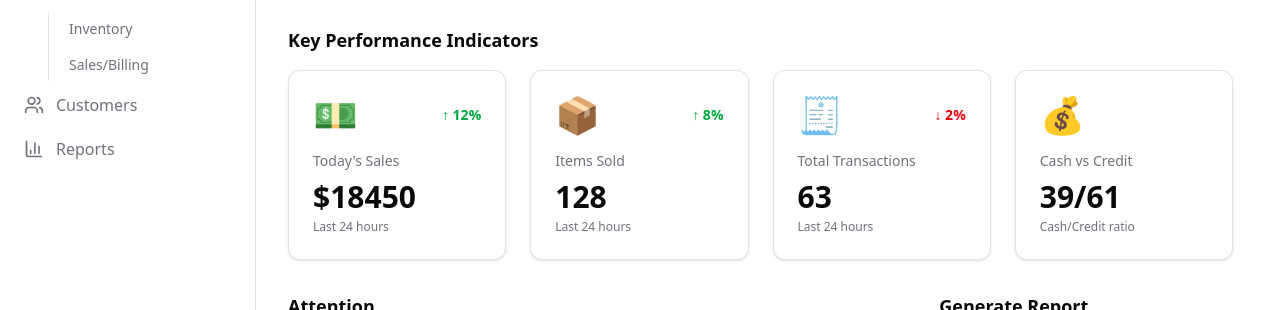
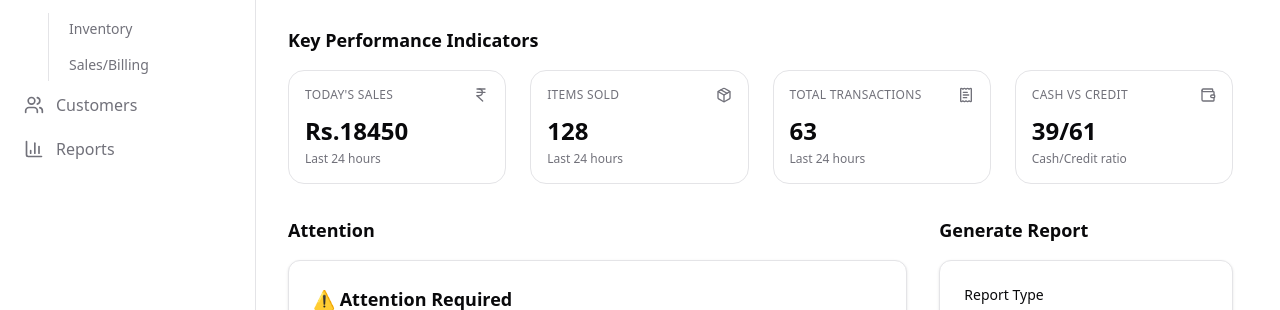
Before and after one commit to Sobindra2005/Inventory-Management, a Next.js app in the folder frontend/: page /dashboard in a window 1280 px wide. Shown: the part 191-501 px from the top of the page. Built offline with nearby package versions, Linux system fonts and the light colour scheme; no server answers.

Commit message:
feat: integrate KPI card component with motion effects and update styling for better UX

```diff
--- a/frontend/app/dashboard/page.tsx
+++ b/frontend/app/dashboard/page.tsx
@@ -5,6 +5,7 @@
 "use client";
 
 import React from "react";
+import { IndianRupee, Package, ReceiptText, Wallet } from "lucide-react";
 import {
   useDashboardData,
   useLowStockProducts,
@@ -86,31 +87,28 @@ export default function DashboardPage() {
           </h2>
           <div className="grid grid-cols-1 md:grid-cols-2 lg:grid-cols-4 gap-6">
             <KPICard
-              icon="💵"
+              icon={<IndianRupee className="h-4 w-4" />}
               label="Today's Sales"
-              value={`$${dashboardQuery.data?.kpi.todaySales ?? 0}`}
+              value={`Rs.${dashboardQuery.data?.kpi.todaySales ?? 0}`}
               subtext="Last 24 hours"
-              trend={{ direction: "up", percentage: 12 }}
               isLoading={isLoading}
             />
             <KPICard
-              icon="📦"
+              icon={<Package className="h-4 w-4" />}
               label="Items Sold"
               value={dashboardQuery.data?.kpi.itemsSold ?? 0}
               subtext="Last 24 hours"
-              trend={{ direction: "up", percentage: 8 }}
               isLoading={isLoading}
             />
             <KPICard
-              icon="🧾"
+              icon={<ReceiptText className="h-4 w-4" />}
               label="Total Transactions"
               value={dashboardQuery.data?.kpi.totalTransactions ?? 0}
               subtext="Last 24 hours"
-              trend={{ direction: "down", percentage: 2 }}
               isLoading={isLoading}
             />
             <KPICard
-              icon="💰"
+              icon={<Wallet className="h-4 w-4" />}
               label="Cash vs Credit"
               value={
                 dashboardQuery.data
--- a/frontend/components/dashboard/customers-credit-manager.tsx
+++ b/frontend/components/dashboard/customers-credit-manager.tsx
@@ -2,10 +2,10 @@
 
 import React, { useMemo, useState } from "react";
 import { AlertTriangle, CalendarClock, IndianRupee, Search, Users } from "lucide-react";
-import { motion } from "motion/react";
 import { useCustomerCreditList } from "@/lib/queries/use-customers-credit-query";
 import type { CreditStatus } from "@/lib/contracts/customers";
 import { CustomSelect } from "@/components/ui/custom-select";
+import { KPICard } from "@/components/dashboard/kpi-card";
 
 const formatMoney = (value: number) => `Rs.${value.toLocaleString("en-IN", { maximumFractionDigits: 2 })}`;
 
@@ -106,21 +106,15 @@ export const CustomersCreditManager: React.FC = () => {
       )}
 
       <div className="grid gap-4 sm:grid-cols-2 xl:grid-cols-4">
-        {kpis.map((kpi, index) => (
-          <motion.div
+        {kpis.map((kpi) => (
+          <KPICard
             key={kpi.title}
-            initial={{ opacity: 0, y: 10 }}
-            animate={{ opacity: 1, y: 0 }}
-            transition={{ delay: index * 0.04 }}
-            className="rounded-2xl border border-border bg-card p-4"
-          >
-            <div className="mb-3 flex items-center justify-between">
-              <p className="text-xs font-medium uppercase tracking-wide text-muted-foreground">{kpi.title}</p>
-              <kpi.icon className="h-4 w-4 text-muted-foreground" />
-            </div>
-            <p className="text-2xl font-bold text-foreground">{kpi.value}</p>
-            <p className="mt-1 text-xs text-muted-foreground">{kpi.sub}</p>
-          </motion.div>
+            icon={<kpi.icon className="h-4 w-4" />}
+            label={kpi.title}
+            value={kpi.value}
+            subtext={kpi.sub}
+            isLoading={customerCreditQuery.isLoading}
+          />
         ))}
       </div>
 
--- a/frontend/components/dashboard/inventory-manager.tsx
+++ b/frontend/components/dashboard/inventory-manager.tsx
@@ -368,14 +368,14 @@ export const InventoryManager: React.FC = () => {
                             transition={{ duration: 0.2 }}
                             className="mt-5 overflow-hidden"
                         >
-                            <div className="grid gap-3 border-t border-border pt-5 md:grid-cols-2 lg:grid-cols-3">
+                            <div className="grid gap-3 border-t border-border pt-5 px-2 md:grid-cols-2 lg:grid-cols-3">
                                 <div>
                                     <label className="mb-1 block text-xs font-medium text-muted-foreground">
                                         Product Name
                                     </label>
                                     <input
                                         {...register("name")}
-                                        className="w-full rounded-lg border border-input bg-background px-3 py-2 text-sm outline-none ring-offset-background focus:ring-2 focus:ring-ring"
+                                        className="w-full rounded-lg border border-input bg-background px-3 py-2 text-sm outline-none focus:outline-none focus:ring-2 focus:ring-indigo-500/20 transition-all placeholder:text-muted-foreground/50"
                                     />
                                     {errors.name && (
                                         <p className="mt-1 text-xs text-destructive">{errors.name.message}</p>
@@ -388,7 +388,7 @@ export const InventoryManager: React.FC = () => {
                                     </label>
                                     <input
                                         {...register("barcode")}
-                                        className="w-full rounded-lg border border-input bg-background px-3 py-2 text-sm outline-none ring-offset-background focus:ring-2 focus:ring-ring"
+                                        className="w-full rounded-lg border border-input bg-background px-3 py-2 text-sm outline-none focus:outline-none focus:ring-2 focus:ring-indigo-500/20 transition-all placeholder:text-muted-foreground/50"
                                     />
                                     {errors.barcode && (
                                         <p className="mt-1 text-xs text-destructive">{errors.barcode.message}</p>
@@ -401,7 +401,7 @@ export const InventoryManager: React.FC = () => {
                                     </label>
                                     <input
                                         {...register("category")}
-                                        className="w-full rounded-lg border border-input bg-background px-3 py-2 text-sm outline-none ring-offset-background focus:ring-2 focus:ring-ring"
+                                        className="w-full rounded-lg border border-input bg-background px-3 py-2 text-sm outline-none focus:outline-none focus:ring-2 focus:ring-indigo-500/20 transition-all placeholder:text-muted-foreground/50"
                                     />
                                     {errors.category && (
                                         <p className="mt-1 text-xs text-destructive">{errors.category.message}</p>
@@ -416,7 +416,7 @@ export const InventoryManager: React.FC = () => {
                                         type="number"
                                         min={0}
                                         {...register("stock", { valueAsNumber: true })}
-                                        className="w-full rounded-lg border border-input bg-background px-3 py-2 text-sm outline-none ring-offset-background focus:ring-2 focus:ring-ring"
+                                        className="w-full rounded-lg border border-input bg-background px-3 py-2 text-sm outline-none focus:outline-none focus:ring-2 focus:ring-indigo-500/20 transition-all placeholder:text-muted-foreground/50"
                                     />
                                     {errors.stock && (
                                         <p className="mt-1 text-xs text-destructive">{errors.stock.message}</p>
@@ -432,7 +432,7 @@ export const InventoryManager: React.FC = () => {
                                         step="0.01"
                                         min={0}
                                         {...register("price", { valueAsNumber: true })}
-                                        className="w-full rounded-lg border border-input bg-background px-3 py-2 text-sm outline-none ring-offset-background focus:ring-2 focus:ring-ring"
+                                        className="w-full rounded-lg border border-input bg-background px-3 py-2 text-sm outline-none focus:outline-none focus:ring-2 focus:ring-indigo-500/20 transition-all placeholder:text-muted-foreground/50"
                                     />
                                     {errors.price && (
                                         <p className="mt-1 text-xs text-destructive">{errors.price.message}</p>
@@ -447,7 +447,7 @@ export const InventoryManager: React.FC = () => {
                                         type="number"
                                         min={1}
                                         {...register("lowStockThreshold", { valueAsNumber: true })}
-                                        className="w-full rounded-lg border border-input bg-background px-3 py-2 text-sm outline-none ring-offset-background focus:ring-2 focus:ring-ring"
+                                        className="w-full rounded-lg border border-input bg-background px-3 py-2 text-sm outline-none focus:outline-none focus:ring-2 focus:ring-indigo-500/20 transition-all placeholder:text-muted-foreground/50"
                                     />
                                     {errors.lowStockThreshold && (
                                         <p className="mt-1 text-xs text-destructive">
@@ -550,7 +550,7 @@ export const InventoryManager: React.FC = () => {
                                                             setEditingStockId(null);
                                                         }
                                                     }}
-                                                    className="w-20 rounded-md border border-input bg-background px-2 py-1 text-sm outline-none ring-offset-background focus:ring-2 focus:ring-ring"
+                                                    className="w-20 rounded-md border border-input bg-background px-2 py-1 text-sm outline-none focus:outline-none focus:ring-2 focus:ring-indigo-500/20 transition-all placeholder:text-muted-foreground/50"
                                                 />
                                             ) : (
                                                 <button
--- a/frontend/components/dashboard/kpi-card.tsx
+++ b/frontend/components/dashboard/kpi-card.tsx
@@ -4,6 +4,7 @@
  */
 
 import React from 'react';
+import { motion } from 'motion/react';
 
 interface KPICardProps {
   icon: React.ReactNode;
@@ -22,43 +23,34 @@ export const KPICard: React.FC<KPICardProps> = ({
   label,
   value,
   subtext,
-  trend,
   isLoading,
 }) => {
   if (isLoading) {
     return (
-      <div className="bg-card text-card-foreground rounded-xl shadow-sm border border-border p-6 animate-pulse">
-        <div className="h-10 w-12 bg-muted rounded-lg mb-4" />
-        <div className="h-4 w-24 bg-muted rounded mb-3" />
-        <div className="h-8 w-32 bg-muted/70 rounded" />
+      <div className="rounded-2xl border border-border bg-card p-4 animate-pulse">
+        <div className="mb-3 flex items-center justify-between">
+          <div className="h-3 w-28 bg-muted rounded" />
+          <div className="h-4 w-4 bg-muted rounded" />
+        </div>
+        <div className="h-8 w-24 bg-muted/70 rounded" />
+        <div className="mt-2 h-3 w-32 bg-muted rounded" />
       </div>
     );
   }
 
   return (
-    <div className="bg-card text-card-foreground rounded-xl shadow-sm border border-border p-6 hover:shadow-md transition-shadow duration-300">
-      {/* Icon */}
-      <div className="flex items-center justify-between mb-4">
-        <div className="text-4xl">{icon}</div>
-        {trend && (
-          <div
-            className={`flex items-center text-sm font-semibold ${
-              trend.direction === 'up' ? 'text-green-600' : 'text-red-600'
-            }`}
-          >
-            {trend.direction === 'up' ? '↑' : '↓'} {trend.percentage}%
-          </div>
-        )}
+    <motion.div
+      initial={{ opacity: 0, y: 10 }}
+      animate={{ opacity: 1, y: 0 }}
+      transition={{ delay: 1 * 0.04 }}
+      className="rounded-2xl border border-border bg-card p-4"
+    >
+      <div className="mb-3 flex items-center justify-between">
+        <p className="text-xs font-medium uppercase tracking-wide text-muted-foreground">{label}</p>
+        <div className="text-muted-foreground">{icon}</div>
       </div>
-
-      {/* Label */}
-      <p className="text-sm text-muted-foreground font-medium mb-2">{label}</p>
-
-      {/* Value */}
-      <p className="text-3xl font-bold mb-1">{value}</p>
-
-      {/* Subtext */}
-      {subtext && <p className="text-xs text-muted-foreground">{subtext}</p>}
-    </div>
+      <p className="text-2xl font-bold text-foreground">{value}</p>
+      {subtext && <p className="mt-1 text-xs text-muted-foreground">{subtext}</p>}
+    </motion.div>
   );
 };
```
